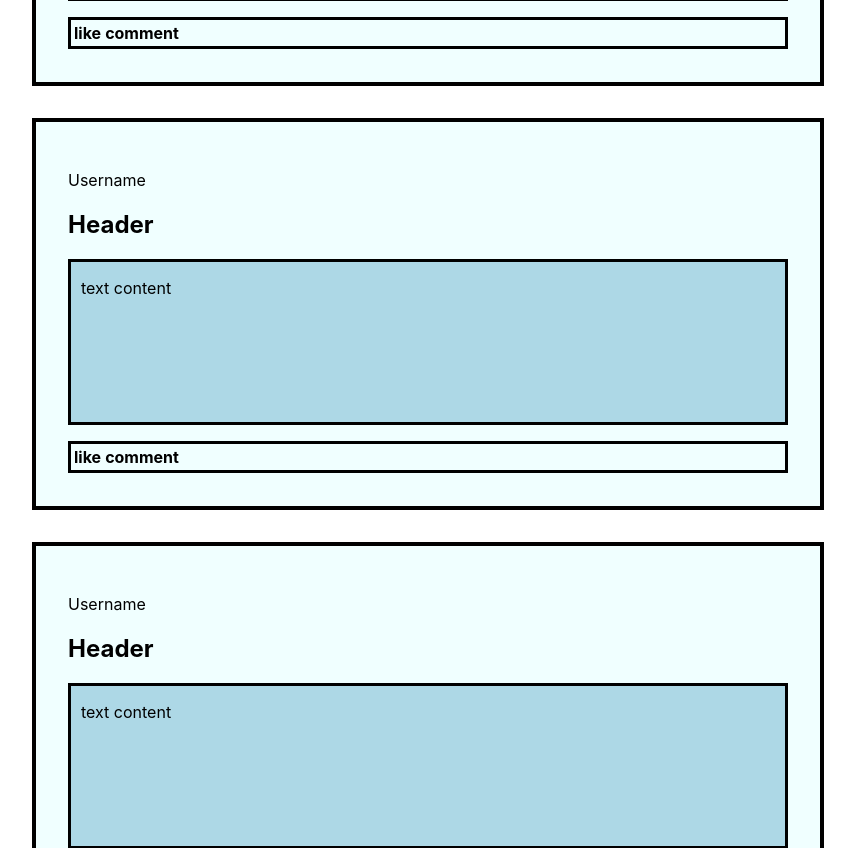
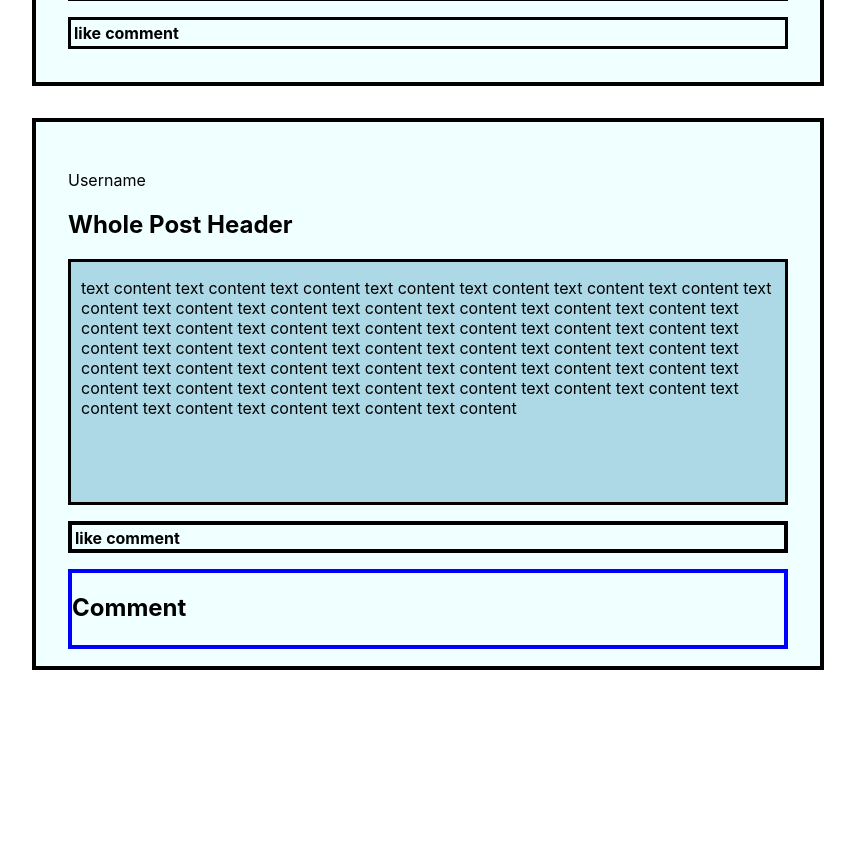
Before and after one commit to jennyton88/reactapp2, a React (Create React App) app in the folder client/: page / in a window 1280 px wide. Shown: the part 386-1234 px from the top of the page, without its empty margins (212-1067 px from the left). After the commit the page ends 1168 px from the top, so only its background shows below. Built offline with nearby package versions, Linux system fonts and the light colour scheme.

Commit message:
making example of what whole post looks like

```diff
--- a/client/src/App.css
+++ b/client/src/App.css
@@ -36,3 +36,45 @@ body {
   border-style: solid;
   border-color: black;
 }
+
+.whole-post-box {
+  width: 45rem;
+  height: 30rem;
+  padding: 2rem;
+  margin: auto;
+  border: 0.3rem;
+  border-style: solid;
+  border-color: black;
+  background-color: azure;
+  margin-bottom: 2rem;
+}
+
+.whole-post-content {
+  box-sizing: content-box;
+  height: 50%;
+  padding-left: 10px;
+  padding-right: 10px;
+  border: 0.3 rem;
+  border-style: solid;
+  border-color: black;
+  background-color: lightblue;
+  margin-bottom: 1rem;
+}
+
+.whole-post-bottom-content {
+  box-sizing: content-box;
+  height: 5%;
+  border: 0.3rem;
+  border-style: solid;
+  border-color: black;
+  margin-bottom: 1 rem;
+}
+
+.whole-post-comment-box {
+  box-sizing: content-box;
+  height: 15%;
+  border: 0.3rem;
+  border-style: solid;
+  border-color: blue;
+  margin-top: 1rem;
+}
--- a/client/src/App.js
+++ b/client/src/App.js
@@ -5,30 +5,57 @@ function App() {
   return (
     <div className="App">
       <BoxedContent />
-
-      <BoxedContent />
-
-      <BoxedContent />
+      <BoxedContentWholePost />
     </div>
   );
 }
 
+//base area
 function BoxedContent() {
   return (
     <div className="post-box">
       <p>Username</p>
       <h2>Header</h2>
       <div className="post-content">
-        <p>text content</p>
+        <p>text content text content text content text content text content text content text content text content text content text content text content text content text content text content text content text content text content text content text content text content text content text content text content text content text content text content text content text content text content text content text content text content text content text content text content text content text content text content text content text content text content text content text content text content text content text content text content </p>
         </div>
         <div className="bottom-content">
           <table>
+            <thead></thead>
+            <tbody>
+              <tr>
+                <th>like</th>
+                <th>comment</th>
+              </tr>
+            </tbody>
+          </table>
+        </div>
+    </div>
+  )
+}
+
+function BoxedContentWholePost() {
+  return (
+    <div className="whole-post-box">
+      <p>Username</p>
+      <h2>Whole Post Header</h2>
+      <div className="whole-post-content">
+        <p>text content text content text content text content text content text content text content text content text content text content text content text content text content text content text content text content text content text content text content text content text content text content text content text content text content text content text content text content text content text content text content text content text content text content text content text content text content text content text content text content text content text content text content text content text content text content text content </p>
+      </div>
+      <div className="whole-post-bottom-content">
+        <table>
+          <thead></thead>
+          <tbody>
             <tr>
               <th>like</th>
               <th>comment</th>
             </tr>
-          </table>
-        </div>
+          </tbody>
+        </table>
+      </div>
+      <div className="whole-post-comment-box">
+        <h2>Comment</h2>
+      </div>
     </div>
   )
 }
```
